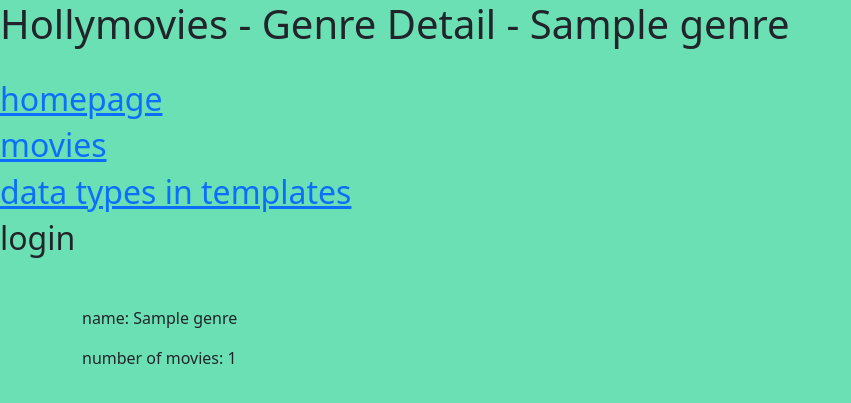
After one commit to Simecekk/hollymovies_pt2, a Django app: page /genre/1/ in a window 1280 px wide. The commit adds this page. Shown: the top 403 px of the page, without its empty margins (0-851 px from the left). Run offline with Django 3.2, Linux system fonts and the light colour scheme; tables that the repository leaves empty hold one stand-in row (values such as "Sample post").

Commit message:
added genre detail, data types tempalte cheatsheet, + installed decouple and added secrets to .env file

```diff
--- a/hollymovies_pt2/settings.py
+++ b/hollymovies_pt2/settings.py
@@ -11,6 +11,7 @@ https://docs.djangoproject.com/en/3.2/ref/settings/
 """
 import os
 from pathlib import Path
+from decouple import config
 
 # Build paths inside the project like this: BASE_DIR / 'subdir'.
 BASE_DIR = Path(__file__).resolve().parent.parent
@@ -20,7 +21,7 @@ BASE_DIR = Path(__file__).resolve().parent.parent
 # See https://docs.djangoproject.com/en/3.2/howto/deployment/checklist/
 
 # SECURITY WARNING: keep the secret key used in production secret!
-SECRET_KEY = 'django-insecure-1&3&0zfop2p-=^+2ctb%_wll-w&8t0z6i7$=up61h176zgm%1s'
+SECRET_KEY = config('DJANGO_SECRET_KEY')
 
 # SECURITY WARNING: don't run with debug turned on in production!
 DEBUG = True
--- a/movie/templates/base.html
+++ b/movie/templates/base.html
@@ -12,6 +12,7 @@
 <h1>Hollymovies - {% block current_tab %}{% endblock current_tab %}</h1><br>
 <h2><a href="{% url 'homepage' %}">homepage</a></h2>
 <h2><a href="{% url 'movie-list' %}">movies</a></h2>
+<h2><a href="{% url 'data_types_testing' %}">data types in templates</a></h2>
 
 {% if request.user.is_authenticated %}
     <h2>Username: {{ request.user.username }}</h2>
--- /dev/null
+++ b/movie/templates/genres/detail.html
@@ -0,0 +1,7 @@
+{% extends "base.html" %}
+
+{% block current_tab %} Genre Detail - {{ genre.name }} {% endblock current_tab %}
+{% block body %}
+    <p>name: {{ genre.name }}</p>
+    <p>number of movies: {{ genre.movies.count }}</p>
+{% endblock body %}
--- a/movie/templates/movies/detail.html
+++ b/movie/templates/movies/detail.html
@@ -5,7 +5,9 @@
 {% block body %}
     <p>name: {{ movie.name }}</p>
     <p>description: {{ movie.description }}</p>
-    <p>genre: {{ movie.genre.name }}</p>
+    {% if movie.genre %}
+        <p>genre: <a href="{% url "genre-detail" movie.genre.pk %}">{{ movie.genre.name }}</a></p>
+    {% endif %}
     <p>rating: {{ movie.rating }}</p>
     <p>likes: {{ movie.likes }}</p>
 {% endblock body %}
--- a/movie/urls.py
+++ b/movie/urls.py
@@ -1,9 +1,10 @@
 from django.urls import path
-from movie.views import homepage_view, movie_list_view, movie_detail_view
-
+from movie.views import homepage_view, movie_list_view, movie_detail_view, genre_detail_view, testing_cheatsheet_view
 
 urlpatterns = [
     path('homepage/', homepage_view, name='homepage'),
     path('movie/list/', movie_list_view, name='movie-list'),
     path('movie/<int:pk>/', movie_detail_view, name='movie-detail'),
+    path('genre/<int:pk>/', genre_detail_view, name='genre-detail'),
+    path('testing_data_types_in_templates/', testing_cheatsheet_view, name='data_types_testing'),
 ]
--- a/movie/views.py
+++ b/movie/views.py
@@ -26,3 +26,26 @@ def movie_detail_view(request, pk):
         'movie': get_object_or_404(Movie, pk=pk)
     }
     return TemplateResponse(request, 'movies/detail.html', context=context)
+
+
+def genre_detail_view(request, pk):
+    context = {
+        'genre': get_object_or_404(Genre, pk=pk)
+    }
+    return TemplateResponse(request, 'genres/detail.html', context=context)
+
+
+def testing_cheatsheet_view(request):
+    # python list[0]
+    # template language jinja2 list.0
+
+    # python dict['key']
+    # template language jinja2 dict.key
+    context = {
+        'list': ['index0', 'index1'],
+        'dict': {
+            'key': 'value',
+            'key2': 'value2'
+        }
+    }
+    return TemplateResponse(request, 'generic/data_types_testing.html', context=context)
```
Also changed, not shown: movie/templates/generic/data_types_testing.html (added, +13 -0 lines), 1 other file.
